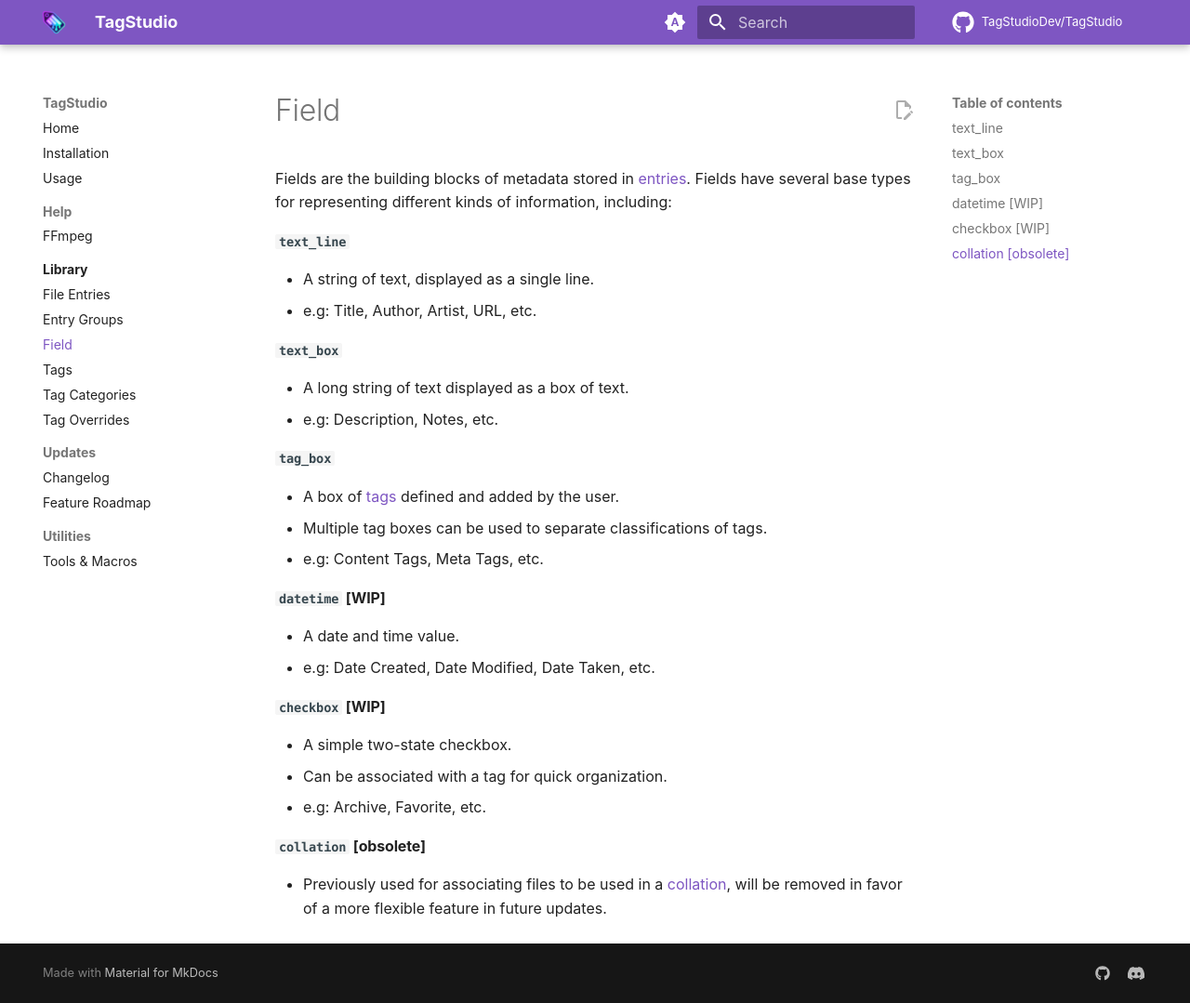
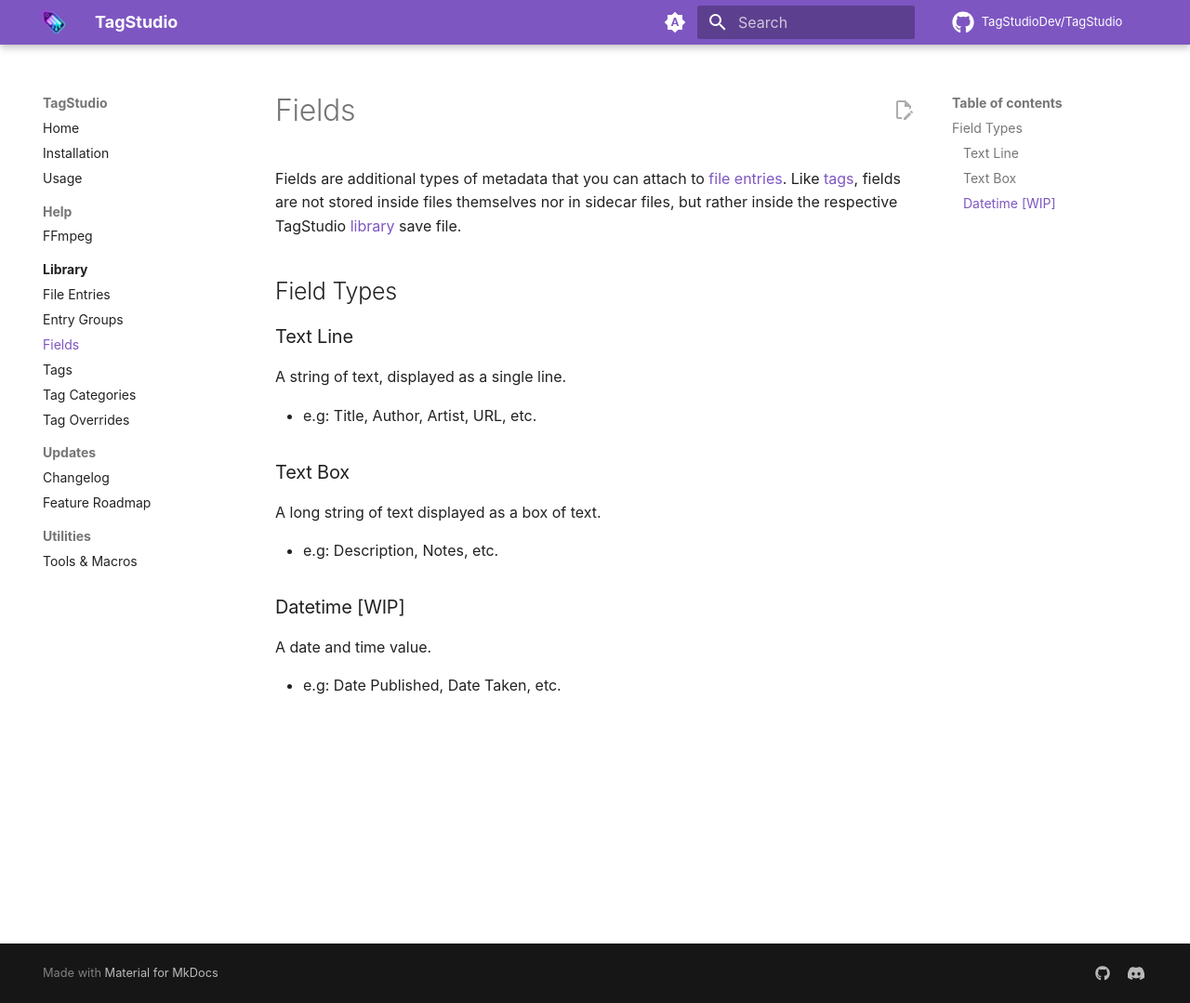
Before and after one commit to TagStudioDev/TagStudio, an MkDocs documentation site: the page built from docs/library/field.md, in a window 1280 px wide and 1079 px high. Shown: the whole window at 93% size. Built offline with MkDocs 1.6.1 and Material for MkDocs 9.7.7, drawn with Linux system fonts in a browser that asks for light colours; comment, search, counter and statistics services are not loaded.

Commit message:
docs: update field and library pages

```diff
--- a/docs/library/field.md
+++ b/docs/library/field.md
@@ -1,34 +1,23 @@
-# Field
+# Fields
 
-Fields are the building blocks of metadata stored in [entries](entry.md). Fields have several base types for representing different kinds of information, including:
+Fields are additional types of metadata that you can attach to [file entries](entry.md). Like [tags](tag.md), fields are not stored inside files themselves nor in sidecar files, but rather inside the respective TagStudio [library](index.md) save file.
 
-#### `text_line`
+## Field Types
 
-- A string of text, displayed as a single line.
-  - e.g: Title, Author, Artist, URL, etc.
+### Text Line
 
-#### `text_box`
+A string of text, displayed as a single line.
 
-- A long string of text displayed as a box of text.
-  - e.g: Description, Notes, etc.
+-   e.g: Title, Author, Artist, URL, etc.
 
-#### `tag_box`
+### Text Box
 
-- A box of [tags](tag.md) defined and added by the user.
-- Multiple tag boxes can be used to separate classifications of tags.
-  - e.g: Content Tags, Meta Tags, etc.
+A long string of text displayed as a box of text.
 
-#### `datetime` [WIP]
+-   e.g: Description, Notes, etc.
 
-- A date and time value.
-  - e.g: Date Created, Date Modified, Date Taken, etc.
+### Datetime [WIP]
 
-#### `checkbox` [WIP]
+A date and time value.
 
-- A simple two-state checkbox.
-- Can be associated with a tag for quick organization.
-  - e.g: Archive, Favorite, etc.
-
-#### `collation` [obsolete]
-
-- Previously used for associating files to be used in a [collation](../utilities/macro.md#create-collage), will be removed in favor of a more flexible feature in future updates.
+-   e.g: Date Published, Date Taken, etc.
```
Also changed, not shown: docs/library/index.md (+2 -1 lines).
